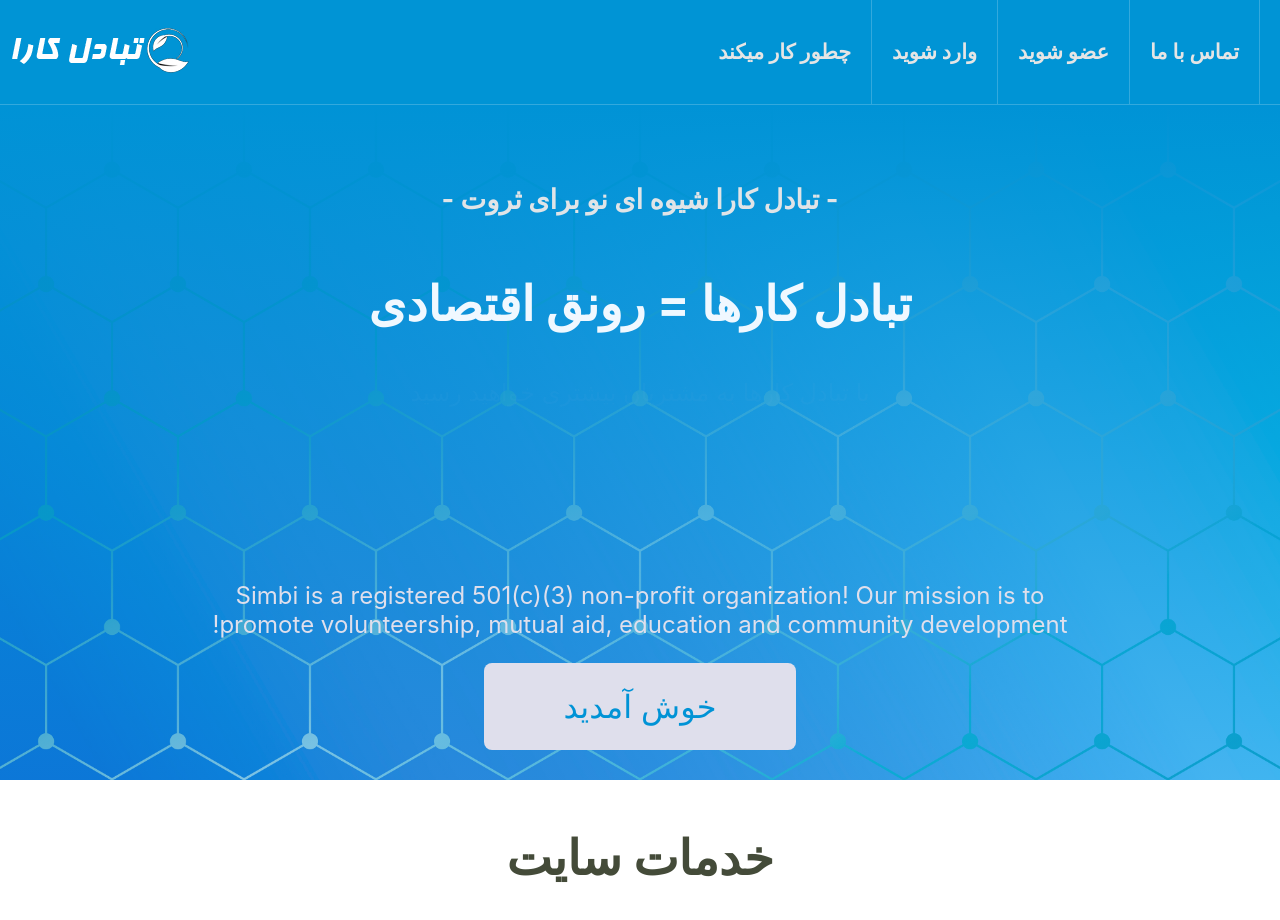
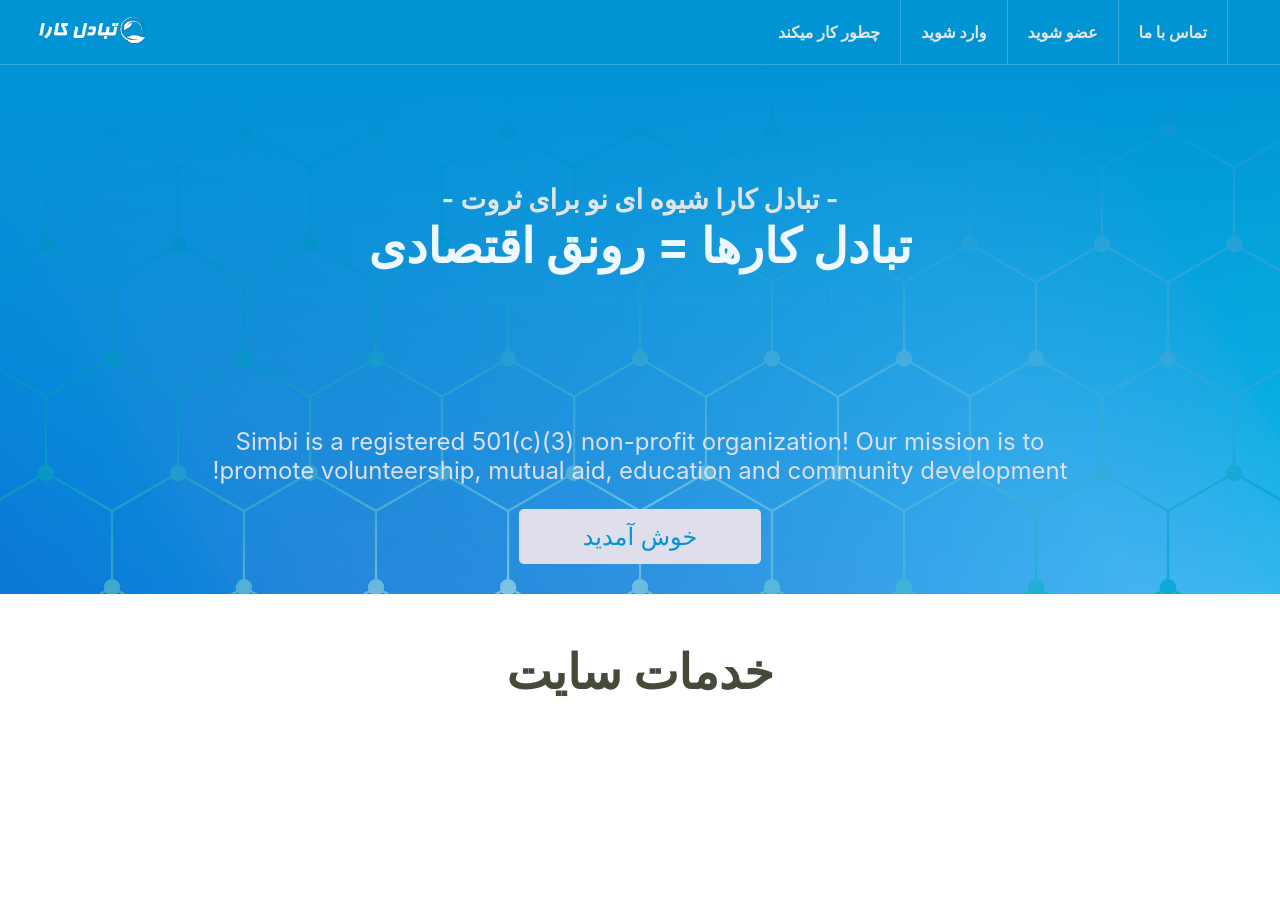
Before and after one commit to hasti2027/tabadolkara, a Next.js app: page / in a window 1280 px wide. Shown: the top 920 px of the page. After the commit the page ends 800 px from the top, so only its background shows below. Built offline with nearby package versions, Linux system fonts and the light colour scheme.

Commit message:
finshed Hero

```diff
--- a/app/Header.module.css
+++ b/app/Header.module.css
@@ -6,6 +6,9 @@
   justify-content: space-between;
   align-items: center;
   border-bottom: 1px solid #33a9dd;
+}
+.header img {
+  margin-left: clamp(1rem, 5vw, 2rem);
 }
 
 .header ul {
@@ -21,7 +24,8 @@
   flex-wrap: nowrap;
   justify-content: flex-start;
   align-items: center;
-  height: 100px;
+  height: 60px;
+  margin-right: clamp(1rem, 5vw, 2rem);
 }
 
 .header li {
@@ -29,10 +33,10 @@
   display: inline-block;
   border-right: 1px solid #33a9dd;
   text-align: center;
-  font-size: 1.3rem;
+  font-size: 1rem;
   font-weight: bold;
   border-bottom: 1px solid transparent;
-  padding: 40px 20px;
+  padding: 22px 20px;
   color: #e5e5e5;
   /* height: 100px; */
 }
@@ -48,7 +52,7 @@
 /* z-index: 10; */
 /* } */
 
-@media only screen and (max-width: 1000px) {
+@media only screen and (max-width: 850px) {
   .burger {
     display: block;
   }
--- a/app/Header.tsx
+++ b/app/Header.tsx
@@ -6,7 +6,7 @@ function Header() {
   return (
     <header className={style.header}>
       <div className={style.logo}>
-        <img src="logo-3.png"></img>
+        <img src="logo-3.png" height="60px"></img>
       </div>
 
       <ul>
--- a/app/Hero.module.css
+++ b/app/Hero.module.css
@@ -22,14 +22,14 @@
   font-size: 1.7rem;
   font-weight: 400px;
   padding: 0;
-  /* line-height: 0.1rem; */
-  margin-top: 3rem;
+  margin: 0;
+  margin-top: 5.5rem;
 }
 .hero h2 {
   color: aliceblue;
   font-size: 3rem;
   font-weight: 600px;
-  /* line-height: 0.1rem; */
+  margin: 0;
 }
 .hero p {
   color: rgb(223, 223, 236);
@@ -40,15 +40,16 @@
 .hero a {
   background-color: rgb(223, 223, 236);
   color: rgb(0, 147, 214);
-  font-size: 2rem;
-  padding: 1.5rem 5rem;
-  border-radius: 0.5rem;
+  font-size: 1.5rem;
+  padding: 0.8rem 4rem;
+  border-radius: 0.3rem;
 }
 
 .lastParag {
   font-size: 1.5rem;
   max-width: 900px;
   text-align: center;
+  margin-top: 0;
 }
 
 /*
@@ -98,7 +99,7 @@
 
 .animation {
   /* width: clamp(300px, 50vw ,600px); */
-  margin-bottom: 10rem;
+  margin-bottom: 8rem;
   align-content: center;
   width: clamp(300px, 50vw, 900px);
 }
--- a/app/Hero.tsx
+++ b/app/Hero.tsx
@@ -1,7 +1,7 @@
 import styles from "./Hero.module.css";
 import Link from "next/link";
 
-function HomePage() {
+function Hero() {
   return (
     <>
       <div className={styles.hero}>
@@ -21,4 +21,4 @@ function HomePage() {
   );
 }
 
-export default HomePage;
+export default Hero;
--- a/components/layout/Burger.tsx
+++ b/components/layout/Burger.tsx
@@ -27,7 +27,7 @@ const Burger = () => {
              {
               /* top: clamp(25px, 2.5vw, 30px); */
             }
-            top: 30px;
+            top: 15px;
             right: 5vw;
             z-index: 25;
           }
```
Also changed, not shown: public/logo-2.png (deleted), public/logo.png (deleted).
